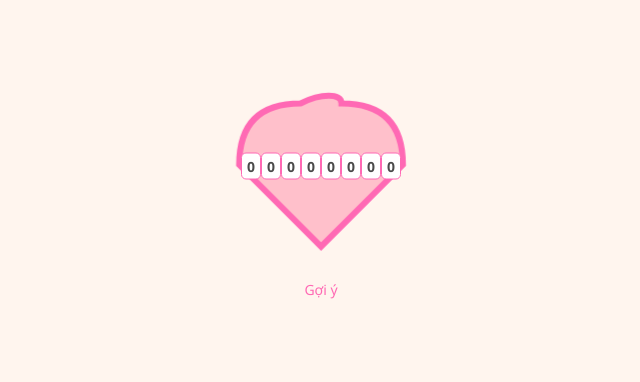
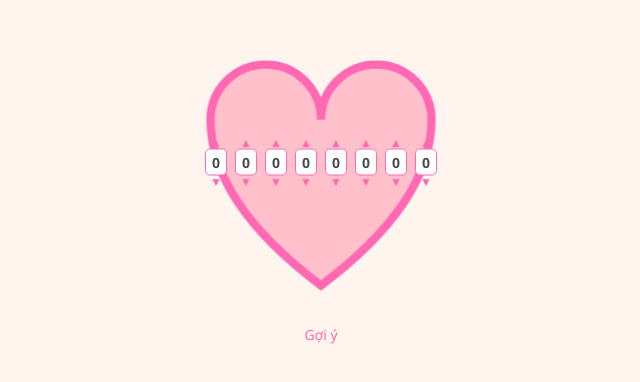
Before and after one commit to jannual0401-sudo/cmsnbannguyendinhduongnho, a plain HTML site: page index.html in a window 1280 px wide. Shown: the part 208-590 px from the top of the page, without its empty margins (319-959 px from the left). Drawn offline with Linux system fonts and the light colour scheme; files whose address does not match are found by name.

Commit message:
Update index.html

```diff
--- a/index.html
+++ b/index.html
@@ -82,8 +82,8 @@
 
         .heart-lock {
             position: relative;
-            width: 200px;
-            height: 180px;
+            width: 300px;
+            height: 270px;
             margin: 0 auto;
         }
 
@@ -106,7 +106,13 @@
             transform: translate(-50%, -50%);
             display: flex;
             justify-content: space-around;
-            width: 160px;
+            width: 240px;
+        }
+
+        .digit-container {
+            display: flex;
+            flex-direction: column;
+            align-items: center;
         }
 
         .digit {
@@ -121,6 +127,20 @@
             font-weight: bold;
             font-size: 14px;
             transition: background 0.3s ease;
+        }
+
+        .arrow-btn {
+            background: transparent;
+            color: #FF69B4;
+            border: none;
+            padding: 0;
+            font-size: 12px;
+            cursor: pointer;
+            line-height: 1;
+        }
+
+        .arrow-btn:hover {
+            color: #FF1493;
         }
 
         #hint {
@@ -456,12 +476,12 @@
             }
 
             .heart-lock {
-                width: 150px;
-                height: 135px;
+                width: 250px;
+                height: 225px;
             }
 
             .digits {
-                width: 120px;
+                width: 200px;
             }
 
             .digit {
@@ -543,21 +563,52 @@
     <!-- Lock Screen -->
     <div id="lock-screen">
         <div class="heart-lock">
-            <svg class="heart" width="100%" height="100%" viewBox="0 0 100 90">
-                <path d="M50 80L10 40C10 20 20 10 40 10C50 5 60 5 60 10C80 10 90 20 90 40L50 80Z" />
+            <svg class="heart" width="100%" height="100%" viewBox="0 0 100 100">
+                <path d="M 10 30 A 20 20 0 0 1 50 30 A 20 20 0 0 1 90 30 Q 90 60 50 90 Q 10 60 10 30 z" />
             </svg>
             <div class="digits">
+                <div class="digit-container">
+                    <button class="arrow-btn" onclick="changeDigit(0, 1)">▲</button>
                     <div class="digit" id="d1">0</div>
+                    <button class="arrow-btn" onclick="changeDigit(0, -1)">▼</button>
+                </div>
+                <div class="digit-container">
+                    <button class="arrow-btn" onclick="changeDigit(1, 1)">▲</button>
                     <div class="digit" id="d2">0</div>
+                    <button class="arrow-btn" onclick="changeDigit(1, -1)">▼</button>
+                </div>
+                <div class="digit-container">
+                    <button class="arrow-btn" onclick="changeDigit(2, 1)">▲</button>
                     <div class="digit" id="d3">0</div>
+                    <button class="arrow-btn" onclick="changeDigit(2, -1)">▼</button>
+                </div>
+                <div class="digit-container">
+                    <button class="arrow-btn" onclick="changeDigit(3, 1)">▲</button>
                     <div class="digit" id="d4">0</div>
+                    <button class="arrow-btn" onclick="changeDigit(3, -1)">▼</button>
+                </div>
+                <div class="digit-container">
+                    <button class="arrow-btn" onclick="changeDigit(4, 1)">▲</button>
                     <div class="digit" id="d5">0</div>
+                    <button class="arrow-btn" onclick="changeDigit(4, -1)">▼</button>
+                </div>
+                <div class="digit-container">
+                    <button class="arrow-btn" onclick="changeDigit(5, 1)">▲</button>
                     <div class="digit" id="d6">0</div>
+                    <button class="arrow-btn" onclick="changeDigit(5, -1)">▼</button>
+                </div>
+                <div class="digit-container">
+                    <button class="arrow-btn" onclick="changeDigit(6, 1)">▲</button>
                     <div class="digit" id="d7">0</div>
+                    <button class="arrow-btn" onclick="changeDigit(6, -1)">▼</button>
+                </div>
+                <div class="digit-container">
+                    <button class="arrow-btn" onclick="changeDigit(7, 1)">▲</button>
                     <div class="digit" id="d8">0</div>
+                    <button class="arrow-btn" onclick="changeDigit(7, -1)">▼</button>
                 </div>
             </div>
-        <input type="text" id="password-input" style="opacity:0; position:absolute; width:1px; height:1px;" maxlength="8" autofocus>
+        </div>
         <div id="hint" onclick="showModal('hint-pop')">Gợi ý</div>
     </div>
 
@@ -728,17 +779,18 @@
             {avatar: '🐼', text: 'Anh ơi em yêu anh ❤❤❤'} // Special last
         ];
 
-        // Password input logic
-        const passInput = document.getElementById('password-input');
-        passInput.focus();
-        passInput.oninput = (e) => {
-            const val = e.target.value;
-            digits.forEach((d, i) => d.textContent = val[i - 1] || '0'); // Fix index (val[0] for d1)
-            if (val === password) {
+        // Password logic with up/down buttons
+        let currentPassword = '00000000';
+        function changeDigit(index, delta) {
+            let value = parseInt(digits[index].textContent);
+            value = (value + delta + 10) % 10; // Cycle 0-9
+            digits[index].textContent = value;
+            currentPassword = currentPassword.substring(0, index) + value + currentPassword.substring(index + 1);
+            if (currentPassword === password) {
                 document.getElementById('lock-screen').classList.add('hidden');
                 showModal('assistant-pop');
             }
-        };
+        }
 
         function showModal(id) {
             const modal = document.getElementById(id);
```
Lines whose indentation alone changed are shown as unchanged.
